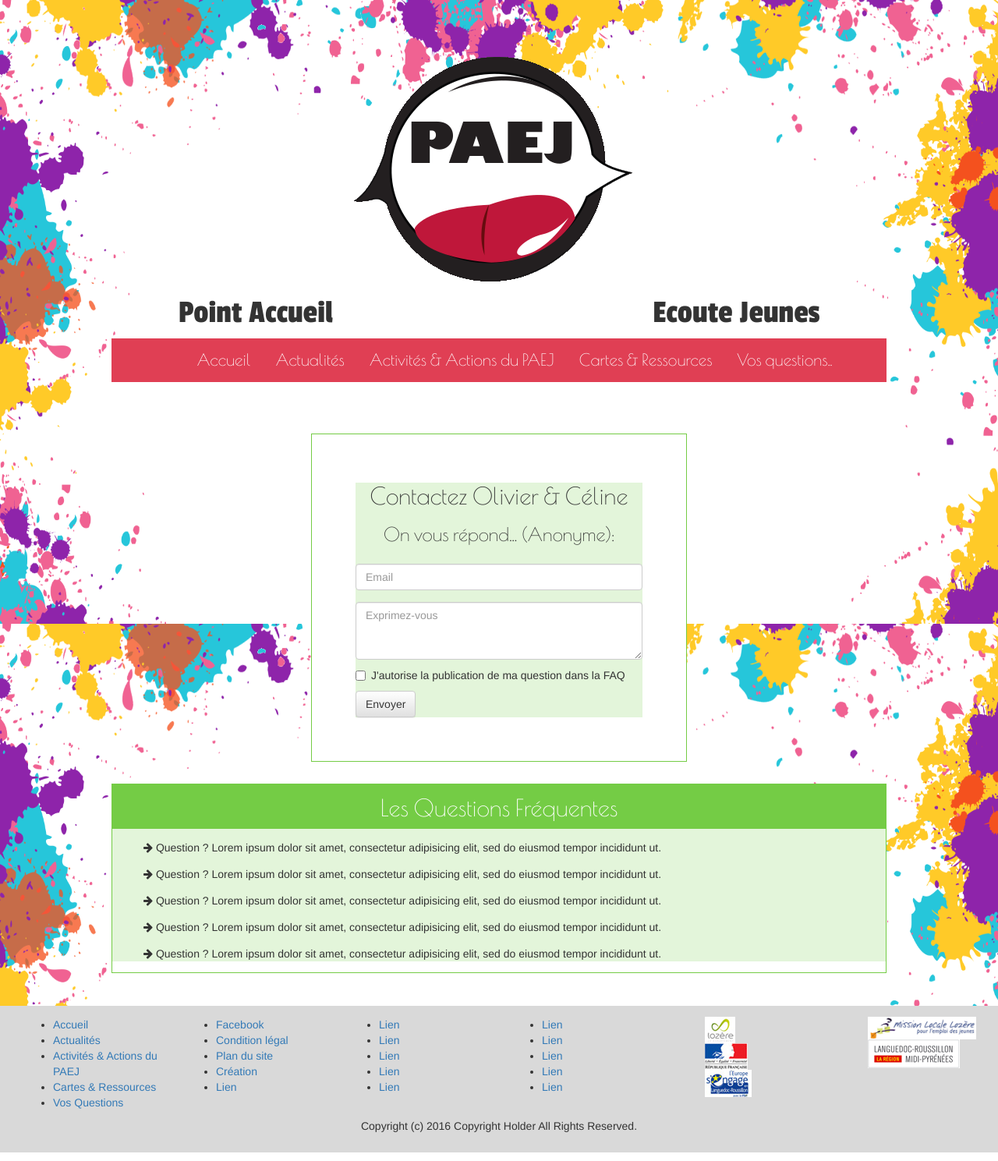
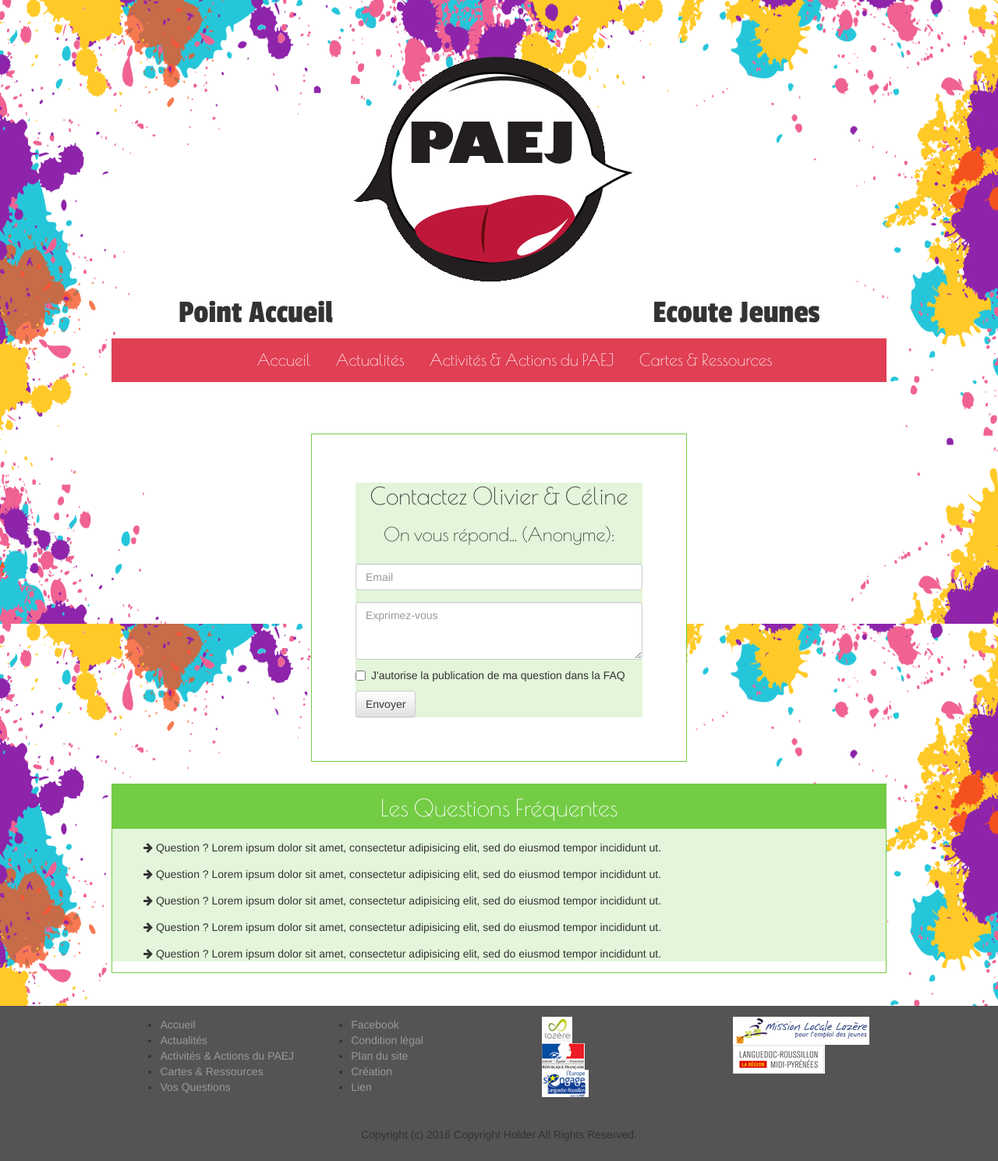
Before and after one commit to ExoHyb/paej, a PHP site: page /faq.php in a window 1280 px wide. Shown: the whole page at 78% size. Run offline with PHP 8.4, Linux system fonts and the light colour scheme; some libraries are stand-ins or nearby versions.

Commit message:
modification:

```diff
--- a/activites.php
+++ b/activites.php
@@ -107,4 +107,5 @@
             </div>
           </div>
         </div>
+      </div>
 <?php include "footer.php" ?>
--- a/css/sass/_footer.scss
+++ b/css/sass/_footer.scss
@@ -1,11 +1,21 @@
 footer {
-	background-color: #D9D9D9;
+	background-color: #545454;
     margin-top: 3em;
     padding: 1em 2em;
+    a {
+    	color: #999;
+    }
+    a:hover {
+    	text-decoration: none;
+    	color: #fff;
+    }
     p {
     	text-align: center;
     }
     .logo {
     	list-style-type: none;
     }
+    #margin-text-footer {
+    margin-top: 2em;
 }
+}
--- a/css/sass/_nadege.scss
+++ b/css/sass/_nadege.scss
@@ -107,6 +107,9 @@
       background-color: #FFF;
       border: 1px solid #74CC45;
       padding: 4em;
+      .background-opacity{
+        background-color: rgba(116, 204, 69, 0.20);
+      }
       h2{
         margin-top: 0.2em;
 
@@ -118,9 +121,4 @@
       h3{
         margin-bottom: 1em;
       }
-      .background-opacity{
-        background-color: rgba(116, 204, 69, 0.20);
-        height:100%;
-        width: 100%;
-      }
 }
--- a/css/style.css
+++ b/css/style.css
@@ -36,15 +36,25 @@ h1 span {
 }
 
 footer {
-  background-color: #D9D9D9;
+  background-color: #545454;
   margin-top: 3em;
   padding: 1em 2em;
+}
+footer a {
+  color: #999;
+}
+footer a:hover {
+  text-decoration: none;
+  color: #fff;
 }
 footer p {
   text-align: center;
 }
 footer .logo {
   list-style-type: none;
+}
+footer #margin-text-footer {
+  margin-top: 2em;
 }
 
 .deco-actions {
@@ -153,6 +163,9 @@ footer .logo {
   border: 1px solid #74CC45;
   padding: 4em;
 }
+.formulaire .background-opacity {
+  background-color: rgba(116, 204, 69, 0.2);
+}
 .formulaire h2 {
   margin-top: 0.2em;
 }
@@ -162,11 +175,6 @@ footer .logo {
 }
 .formulaire h3 {
   margin-bottom: 1em;
-}
-.formulaire .background-opacity {
-  background-color: rgba(116, 204, 69, 0.2);
-  height: 100%;
-  width: 100%;
 }
 
 body {
--- a/faq.php
+++ b/faq.php
@@ -15,7 +15,7 @@
             </div>
             <div class="checkbox">
               <label>
-                <input type="checkbox">J'autorise la publication de ma question dans la FAQ
+                <input type="checkbox">J'autorise la publication de ma question dans la FAQ</input>
               </label>
             </div>
             <div>
@@ -26,7 +26,6 @@
       </div>
     </div>
   </div>
-
   <div class="row">
     <div class="col-md-12">
       <div class="deco-faq">
--- a/footer.php
+++ b/footer.php
@@ -1,6 +1,7 @@
         <footer>
+            <div class="container">
                 <div class="row">
-                <div class="col-md-2">
+                    <div class="col-md-3">
                         <ul>
                             <li><a href="#">Accueil</a></li>
                             <li><a href="#">Actualités</a></li>
@@ -9,7 +10,7 @@
                             <li><a href="#">Vos Questions</a></li>
                         </ul>
                     </div>
-                <div class="col-md-2">
+                    <div class="col-md-3">
                         <ul>
                             <li><a href="#">Facebook</a></li>
                             <li><a href="#">Condition légal</a></li>
@@ -18,32 +19,14 @@
                             <li><a href="#">Lien</a></li>
                         </ul>
                     </div>
-                <div class="col-md-2">
-                    <ul>
-                        <li><a href="#">Lien</a></li>
-                        <li><a href="#">Lien</a></li>
-                        <li><a href="#">Lien</a></li>
-                        <li><a href="#">Lien</a></li>
-                        <li><a href="#">Lien</a></li>
-                    </ul>
-                </div>
-                <div class="col-md-2">
-                    <ul>
-                        <li><a href="#">Lien</a></li>
-                        <li><a href="#">Lien</a></li>
-                        <li><a href="#">Lien</a></li>
-                        <li><a href="#">Lien</a></li>
-                        <li><a href="#">Lien</a></li>
-                    </ul>
-                </div>
-                <div class="col-md-2">
+                    <div class="col-md-3">
                         <ul class="logo">
                             <li><img class="img-responsive" src="img/lozere-conseil-general.jpg" alt=""></li>
                             <li><img class="img-responsive" src="img/prefecture-lozere.jpg" alt=""></li>
                             <li><img class="img-responsive" src="img/europe-languedoc-roussillon.jpg" alt=""></li>
                         </ul>
                     </div>
-                <div class="col-md-2">
+                    <div class="col-md-3">
                         <ul class="logo">
                             <li><img class="img-responsive" src="img/mission-locale-lozere-logo.jpg" alt=""></li>
                             <li><img class="img-responsive" src="img/region-languedoc-roussillon.png" alt=""></li>
@@ -52,7 +35,8 @@
                 </div>
                 <div class="row">
                     <div class="col-md-12">
-                    <p>Copyright (c) 2016 Copyright Holder All Rights Reserved.</p>
+                        <p id="margin-text-footer">Copyright (c) 2016 Copyright Holder All Rights Reserved.</p>
+                    </div>
                 </div>
             </div>
         </footer>
--- a/header.php
+++ b/header.php
@@ -45,7 +45,7 @@
                                 <li><a href="actualites.php">Actualités</a></li>
                                 <li><a href="activites.php">Activités & Actions du PAEJ</a></li>
                                 <li><a href="#">Cartes & Ressources</a></li>
-                                <li><a href="faq.php">Vos questions..</a></li>
+                                <li><a href="faq.php">Contacter Olivier ou Céline</a></li>
                             </ul>
                         </nav>
                     </div>
```
Also changed, not shown: contact.php (added), css/sass/_theo.scss (deleted), css/sass/style.scss (line endings or trailing spaces), faq_accueil.php (added), presentation.php (added), 1 other file. Lines whose indentation alone changed are shown as unchanged.
